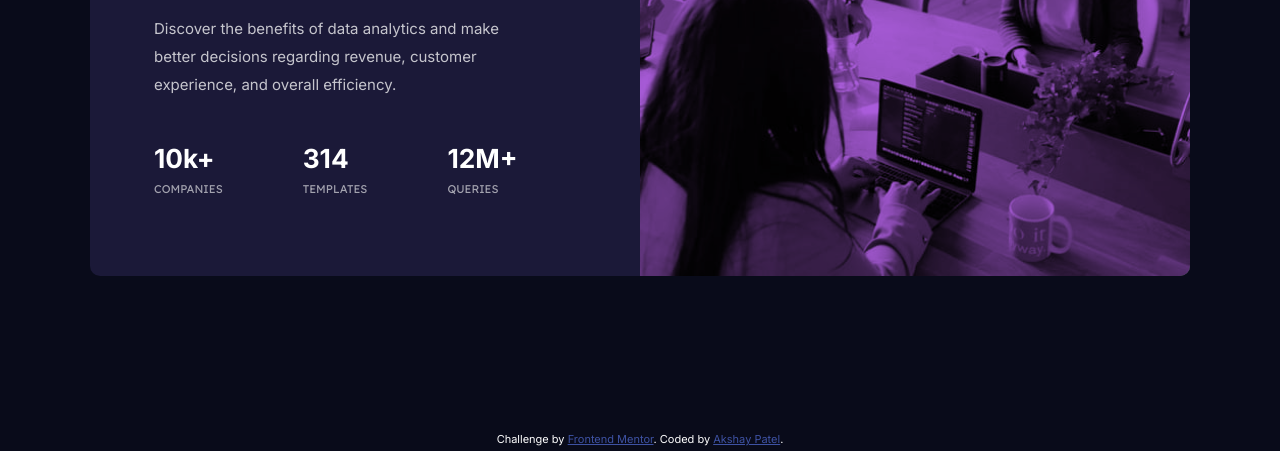
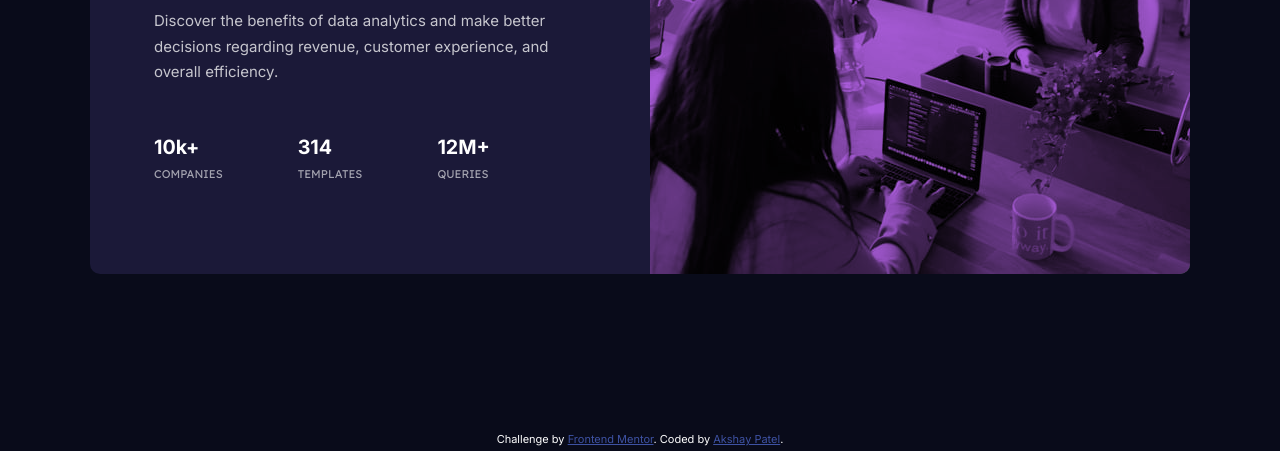
Before and after one commit to akshaypatel99/stats-preview-card-component, a plain HTML site: page index.html in a window 1280 px wide. Shown: the part 349-800 px from the top of the page. Drawn offline with Linux system fonts and the light colour scheme.

Commit message:
Refactor css

```diff
--- a/styles.css
+++ b/styles.css
@@ -5,8 +5,7 @@
   --white-main_heading-stats: hsl(0, 0%, 100%);
   --white-main-p: hsla(0, 0%, 100%, 0.75);
   --white-stat_headings: hsla(0, 0%, 100%, 0.6);
-  --font-size: 15px;
-  --small-font-size: calc(0.9 * 18px);
+  --font-size: 0.9375rem;
   --primary-font-family: 'Inter', sans-serif;
   --secondary-font-family: 'Lexend Deca',
     sans-serif;
@@ -27,6 +26,19 @@ body {
   position: relative;
 }
 
+p {
+  line-height: 1.7;
+}
+
+img,
+picture,
+video,
+canvas,
+svg {
+  display: block;
+  max-width: 100%;
+}
+
 main {
   width: 100%;
   height: 100%;
@@ -38,24 +50,16 @@ main {
 }
 
 .card__container {
-  width: 340px;
+  display: grid;
+  border-radius: var(--border-radius);
   background-color: var(--card-bg-blue);
-  border-radius: var(--border-radius);
   text-align: center;
+  max-width: 440px;
+  overflow: hidden;
 }
 
 .card__picture {
-  display: block;
-  width: 100%;
   position: relative;
-}
-
-img {
-  display: block;
-  width: 100%;
-  height: 100%;
-  border-top-left-radius: var(--border-radius);
-  border-top-right-radius: var(--border-radius);
 }
 
 .card__picture::before {
@@ -64,8 +68,6 @@ img {
   height: 100%;
   background-color: var(--soft-violet);
   mix-blend-mode: multiply;
-  border-top-left-radius: var(--border-radius);
-  border-top-right-radius: var(--border-radius);
   position: absolute;
   top: 0;
   left: 0;
@@ -73,16 +75,13 @@ img {
 }
 
 .card__content {
-  height: 60%;
-  padding: 2.5rem 2.5rem 1rem 2.5rem;
-  display: flex;
-  flex-direction: column;
-  justify-content: space-between;
-  align-items: center;
+  display: grid;
+  padding: 2.5rem;
+  gap: 1rem;
 }
 
 .card__title {
-  font-size: calc(1.8 * var(--font-size));
+  font-size: 1.8rem;
   color: var(--white-main_heading-stats);
 }
 
@@ -93,9 +92,7 @@ img {
 .card__description {
   font-weight: 300;
   font-size: var(--font-size);
-  line-height: 1.75rem;
   color: var(--white-main-p);
-  margin: 1rem 0;
 }
 
 .card__stats {
@@ -106,7 +103,7 @@ img {
 
 .stat {
   font-family: var(--secondary-font-family);
-  font-size: calc(0.75 * var(--font-size));
+  font-size: 0.75em;
   color: var(--white-stat_headings);
   text-transform: uppercase;
   margin: 1rem 0;
@@ -115,12 +112,11 @@ img {
 }
 
 .stat span {
-  font-size: calc(1.5 * var(--font-size));
+  font-size: 1.5rem;
   font-weight: 700;
   color: var(--white-main_heading-stats);
   text-transform: none;
   font-family: var(--primary-font-family);
-  margin-bottom: 0.5rem;
 }
 
 footer {
@@ -129,46 +125,41 @@ footer {
   width: 100%;
 }
 
-@media (min-width: 1000px) {
+@media (min-width: 1024px) {
   main {
     height: 100vh;
     padding: 0;
   }
 
   .card__container {
-    width: 1100px;
-    height: 450px;
-    text-align: left;
-    display: flex;
-    flex-direction: row-reverse;
-  }
-
-  .card__picture::before, img {
-    border-top-left-radius: 0px;
-    border-bottom-right-radius: var(--border-radius);
+    max-width: 1100px;
+    grid-template-areas: 'content picture';
+    grid-template-columns: 1fr auto;
   }
 
   .card__content {
-    width: 50%;
-    height: 100%;
-    padding: 4rem 8rem 4rem 4rem;
+    grid-area: content;
+    text-align: left;
+    padding: 4rem;
+    gap: 0rem;
+  }
+
+  .card__picture {
+    grid-area: picture;
   }
 
   .card__title {
-    font-size: calc(2.25 * var(--font-size));
+    font-size: 2.25em;
     line-height: 3rem;
   }
 
   .card__stats {
     width: 100%;
     flex-direction: row;
-  }
-
-  .stat {
-    margin-right: 5rem;
+    gap: 5em;
   }
 
   .stat span {
-    font-size: calc(1.75 * var(--font-size));
+    font-size: 1.75em;
   }
 }
```
